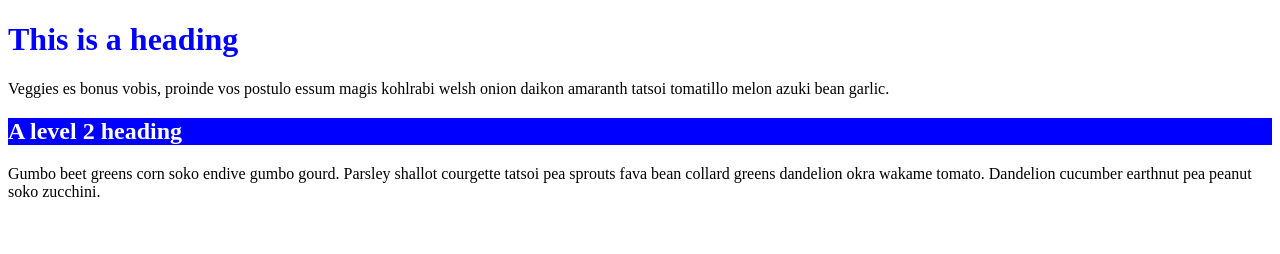
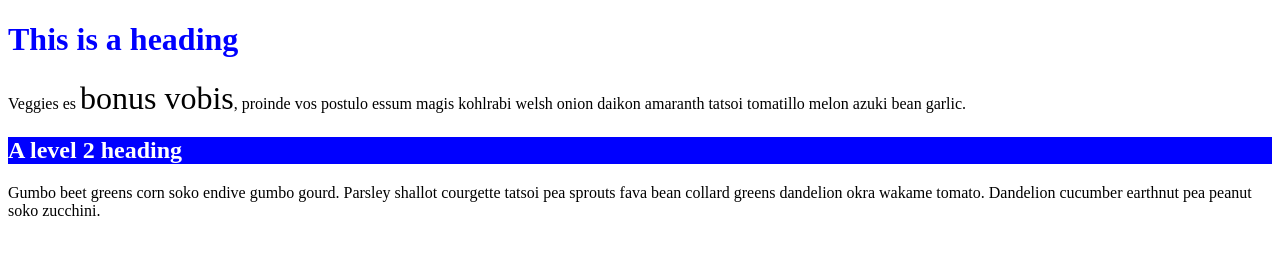
Before and after one commit to Gitthuma/css-selectors-one, a plain HTML site: page index.html in a window 1280 px wide. Drawn offline with Linux system fonts and the light colour scheme.

Commit message:
Change elements wrapped in span to have font-size 200% using the font-size property

```diff
--- a/css/style.css
+++ b/css/style.css
@@ -6,3 +6,7 @@ h2 {
   background-color: blue;
   color: white;
 }
+
+span {
+  font-size: 200%;
+}
```
